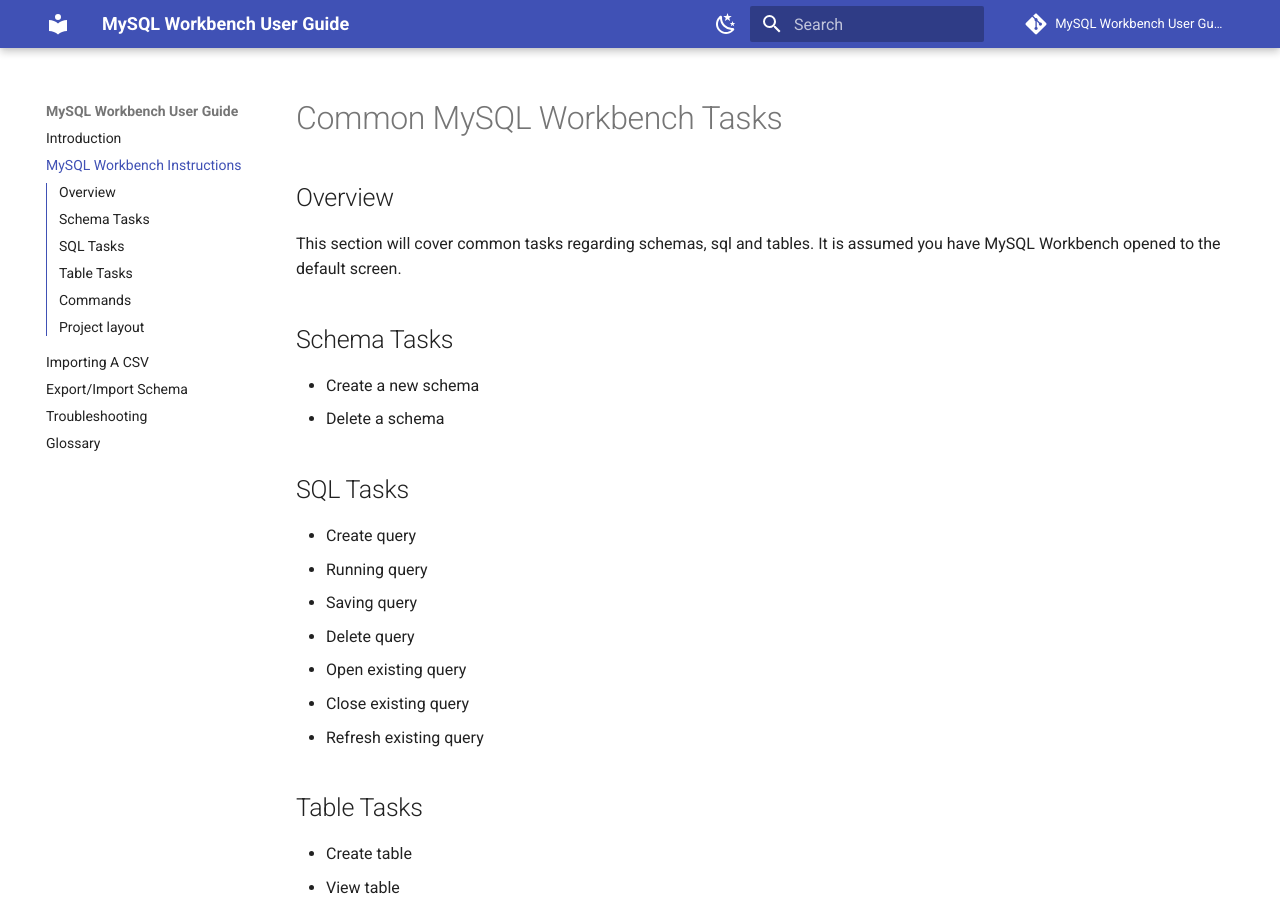
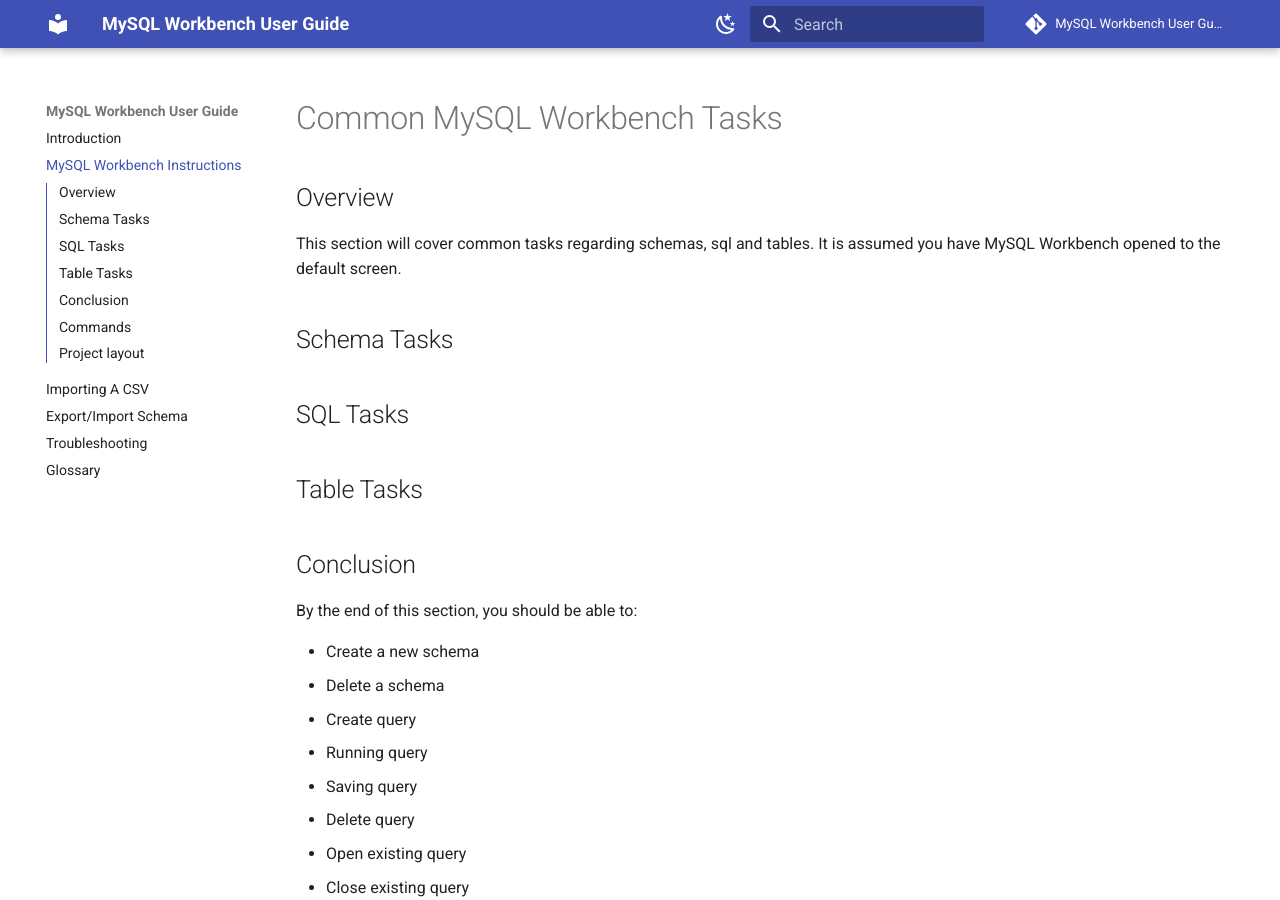
Before and after one commit to SSollestre/CommUserGuide, an MkDocs documentation site: the page built from docs/SAM_SQL_TASKS.md, in a window 1280 px wide and 900 px high. Built offline with MkDocs 1.6.1 and Material for MkDocs 9.7.7, drawn with Linux system fonts in a browser that asks for light colours; comment, search, counter and statistics services are not loaded.

Commit message:
add conclusion to section

```diff
--- a/docs/SAM_SQL_TASKS.md
+++ b/docs/SAM_SQL_TASKS.md
@@ -8,10 +8,17 @@
 
 ## Schema Tasks
 
+## SQL Tasks
+
+## Table Tasks
+
+
+## Conclusion
+
+By the end of this section, you should be able to:
+
 * Create a new schema
 * Delete a schema
-
-## SQL Tasks
 
 * Create query
 * Running query
```
Also changed, not shown: other parts of docs/SAM_SQL_TASKS.md (+0 -2 lines).
